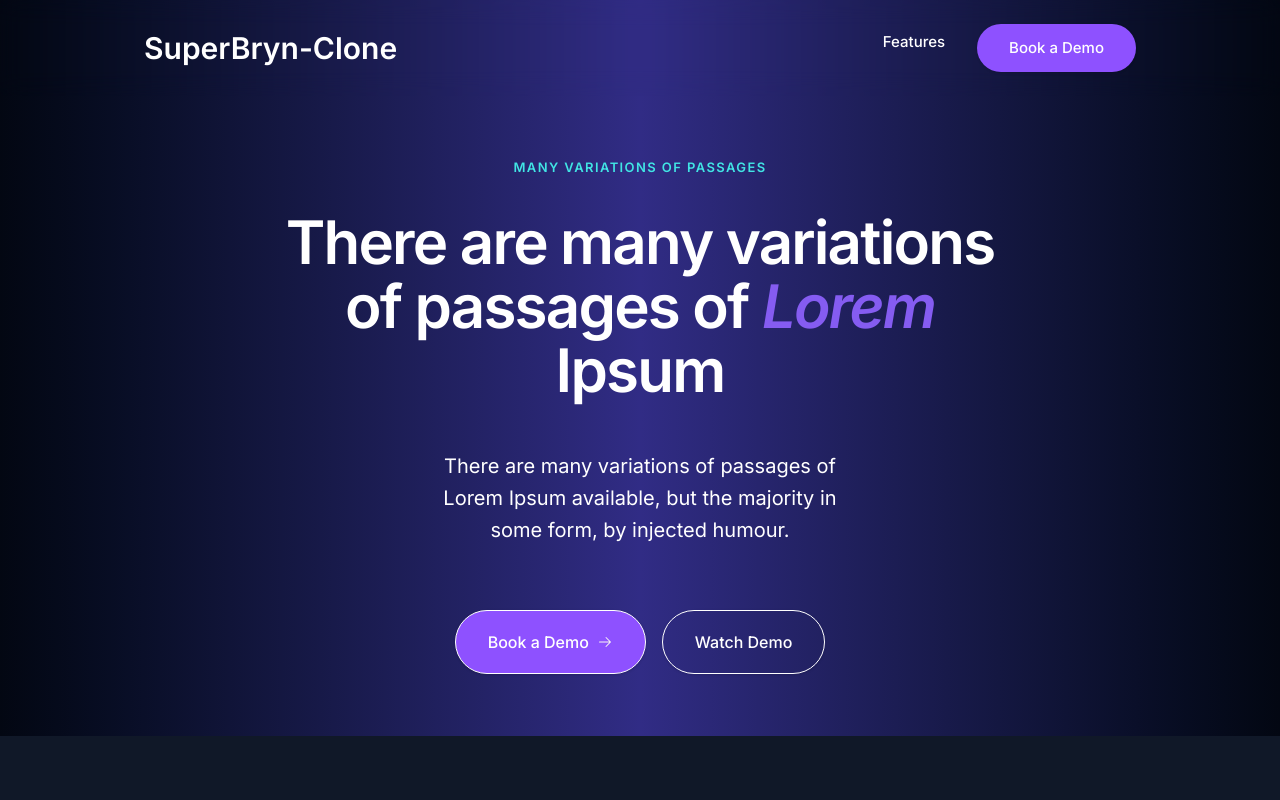
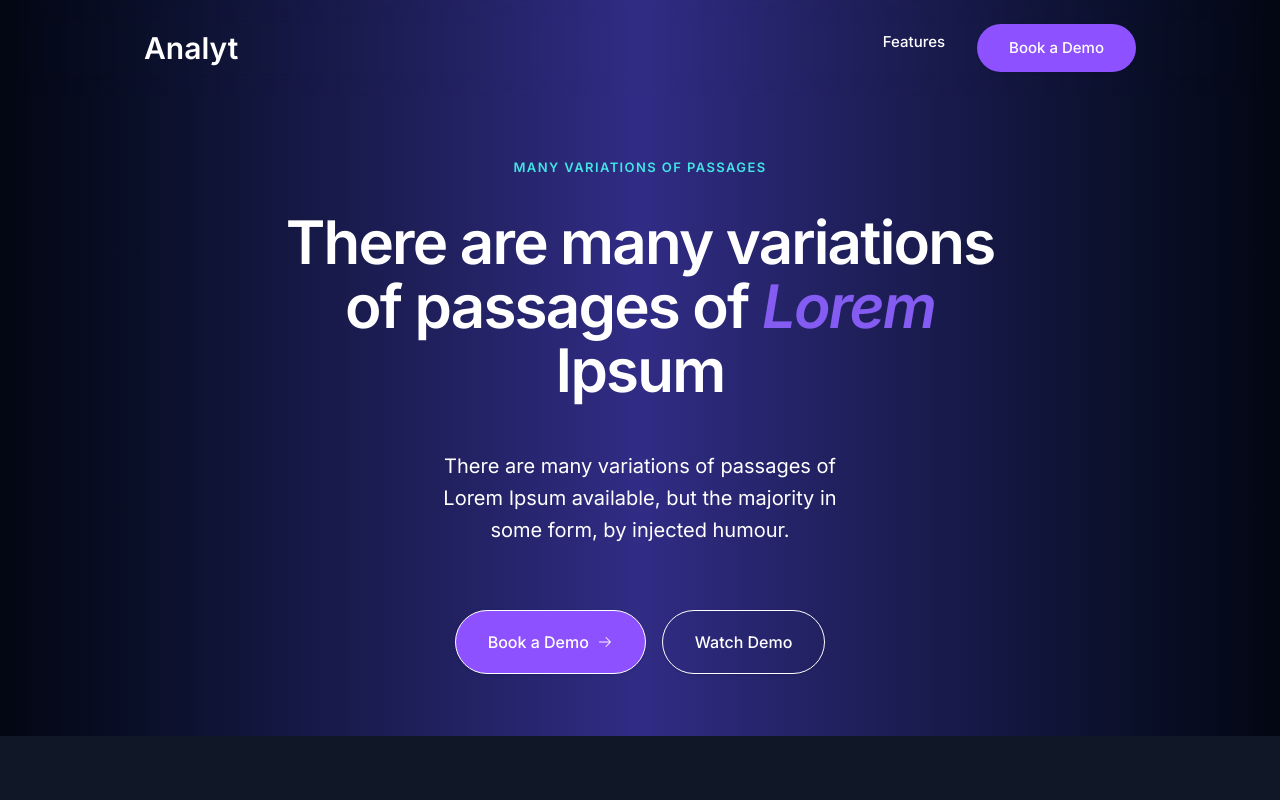
Before and after one commit to SahlaThasnim89/Analytics-page-task, a React (Vite) app: page / in a window 1280 px wide. Shown: the top 800 px of the page. Built offline with nearby package versions, Linux system fonts and the light colour scheme; no server answers; a web font is replaced by a local one.

Commit message:
Update SiteNav.tsx

```diff
--- a/src/components/SiteNav.tsx
+++ b/src/components/SiteNav.tsx
@@ -3,7 +3,7 @@ import { Button } from "@/components/ui/button";
 export function SiteNav() {
   return (
     <nav className="sticky top-0 z-50 flex items-center justify-between px-36 h-24 backdrop-blur-md supports-backdrop-filter:bg-black/0">
-      <div className="text-3xl font-semibold text-white">SuperBryn-Clone</div>
+      <div className="text-3xl font-semibold text-white">Analyt</div>
       <div className="flex gap-4 h-12">
         <Button variant="link" className="text-white cursor-pointer text-[15px]">Features</Button>
         <Button variant="default" className="text-white bg-violet-500 rounded-full h-12 cursor-pointer px-8 text-[15px] hover:border-2 hover:bg-transparent">Book a Demo</Button>
```
